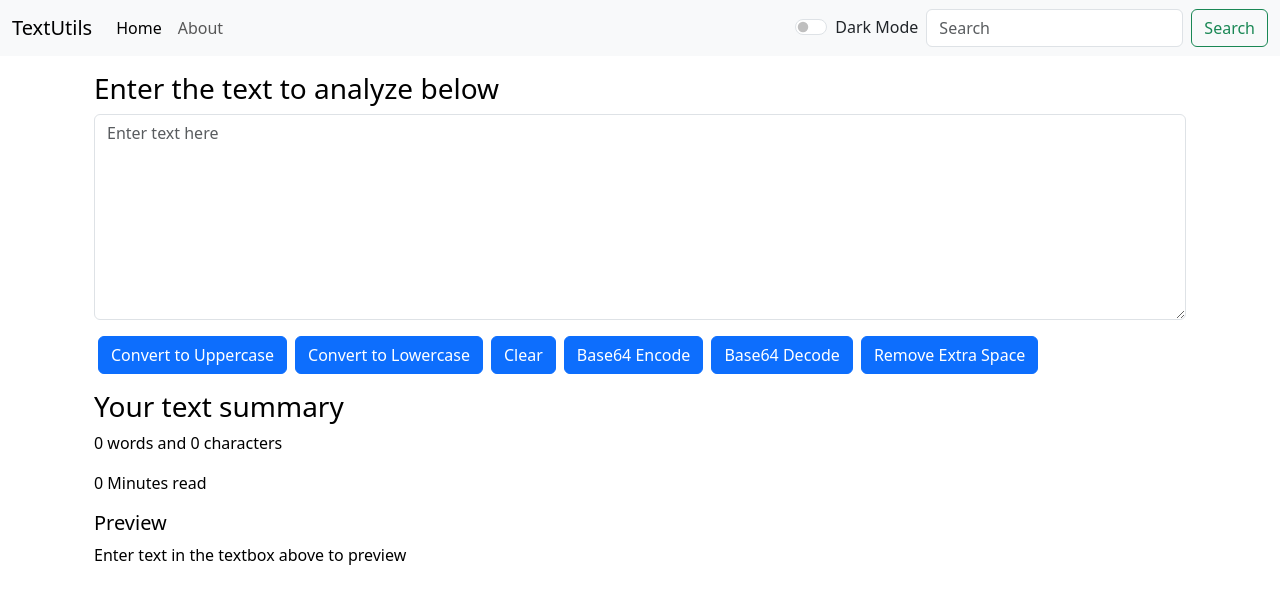
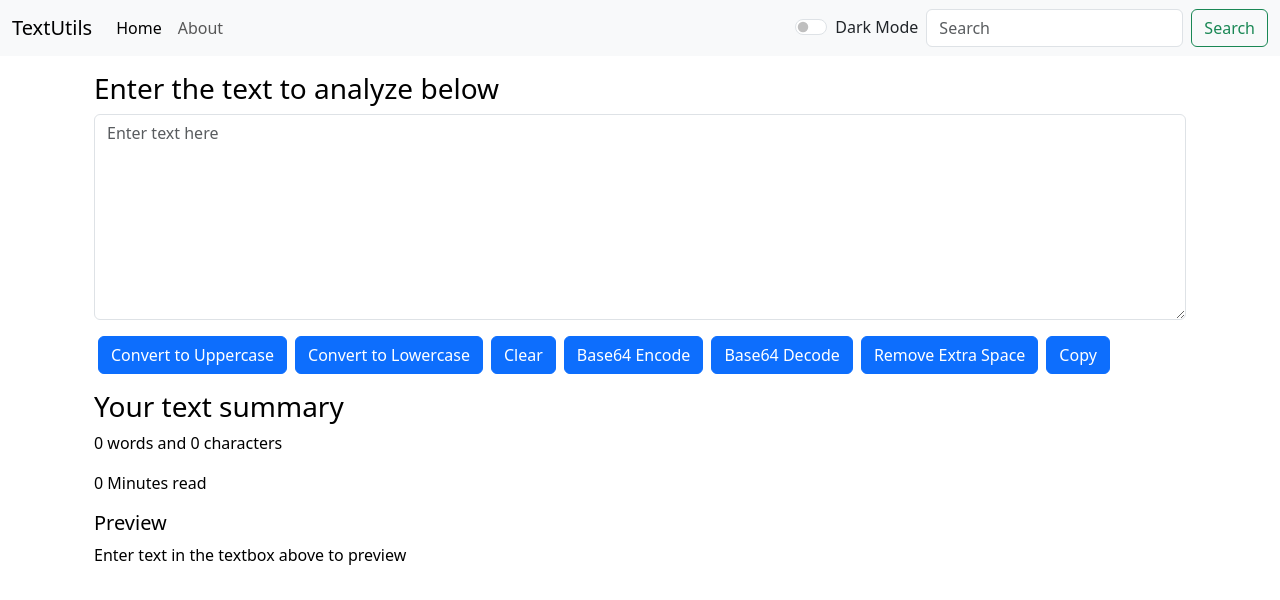
Before and after one commit to dhirajsingh29/reactcodebase, a React (Create React App) app: page / in a window 1280 px wide. Shown: the top 600 px of the page. Built offline with nearby package versions, Linux system fonts and the light colour scheme.

Commit message:
Adding + Auto dismissing alerts

```diff
--- a/src/App.js
+++ b/src/App.js
@@ -3,27 +3,44 @@ import './App.css';
 // import About from './components/About';
 import Navbar from './components/Navbar';
 import TextForm from './components/TextForm';
+import Alert from './components/Alert';
 
 function App() {
 
   const [mode, setMode] = useState('light');
 
+  const [alert, setAlert] = useState(null);
+
   const toggleMode = () => {
     if (mode === 'light') {
       setMode('dark');
       document.body.style.backgroundColor = '#213b66';
+      displayAlert('Darkmode enabled', 'success');
     }
     else {
       setMode('light');
       document.body.style.backgroundColor = 'white';
+      displayAlert('Lightmode enabled', 'success');
     }
+  };
+
+  const displayAlert = (message, type) => {
+    setAlert({
+      msg: message,
+      type: type
+    });
+
+    setTimeout(() => {
+      setAlert(null);
+    }, 2000);
   };
 
   return (
     <>
       <Navbar title="TextUtils" mode={mode} toggleMode={toggleMode} />
+      <Alert alert={alert} />
       <div className="container my-3">
-        <TextForm heading="Enter the text to analyze below" mode={mode} />
+        <TextForm displayAlert={displayAlert} heading="Enter the text to analyze below" mode={mode} />
         {/* <About /> */}
       </div>
     </>
--- /dev/null
+++ b/src/components/Alert.js
@@ -0,0 +1,18 @@
+import React from 'react'
+
+export default function Alert (props) {
+
+    const capitalize = (word) => {
+        const lower = word.toLowerCase();
+        return lower.charAt(0).toUpperCase() + lower.slice(1);
+    }
+
+  return (
+    props.alert
+    &&
+    <div className={`alert alert-${props.alert.type} alert-dismissible fade show`} role="alert">
+        <strong>{capitalize(props.alert.type)}</strong>: {props.alert.msg}
+        {/* <button type="button" className="btn-close" data-bs-dismiss="alert" aria-label="Close"></button> */}
+    </div>
+  );
+}
--- a/src/components/TextForm.js
+++ b/src/components/TextForm.js
@@ -21,17 +21,23 @@ export default function TextForm(props) {
     const handleBase64EncodeClick = () => {
         let newText = btoa(text);
         setText(newText);
-    }
+    };
 
     const handleBase64DecodeClick = () => {
         let newText = atob(text);
         setText(newText);
-    }
+    };
 
     const handleExtraSpace = () => {
         let newText = text.split(/[ ]+/);
         setText(newText.join(' '));
-    }
+    };
+
+    const handleCopy = () => {
+        let myBox = document.getElementById('myBox');
+        myBox.select();
+        navigator.clipboard.writeText(myBox.value);
+    };
 
     // without handleOnChange typing in textarea will be restricted
     const handleOnChange = (event) => {
@@ -89,6 +95,11 @@ export default function TextForm(props) {
                     onClick={handleExtraSpace}>
                     Remove Extra Space
                 </button>
+                <button
+                    className="btn btn-primary mx-1"
+                    onClick={handleCopy}>
+                    Copy
+                </button>
             </div>
             <div className="container my-3" style={{color: props.mode === 'light' ? 'black' : 'white'}}>
                 <h3>Your text summary</h3>
```
